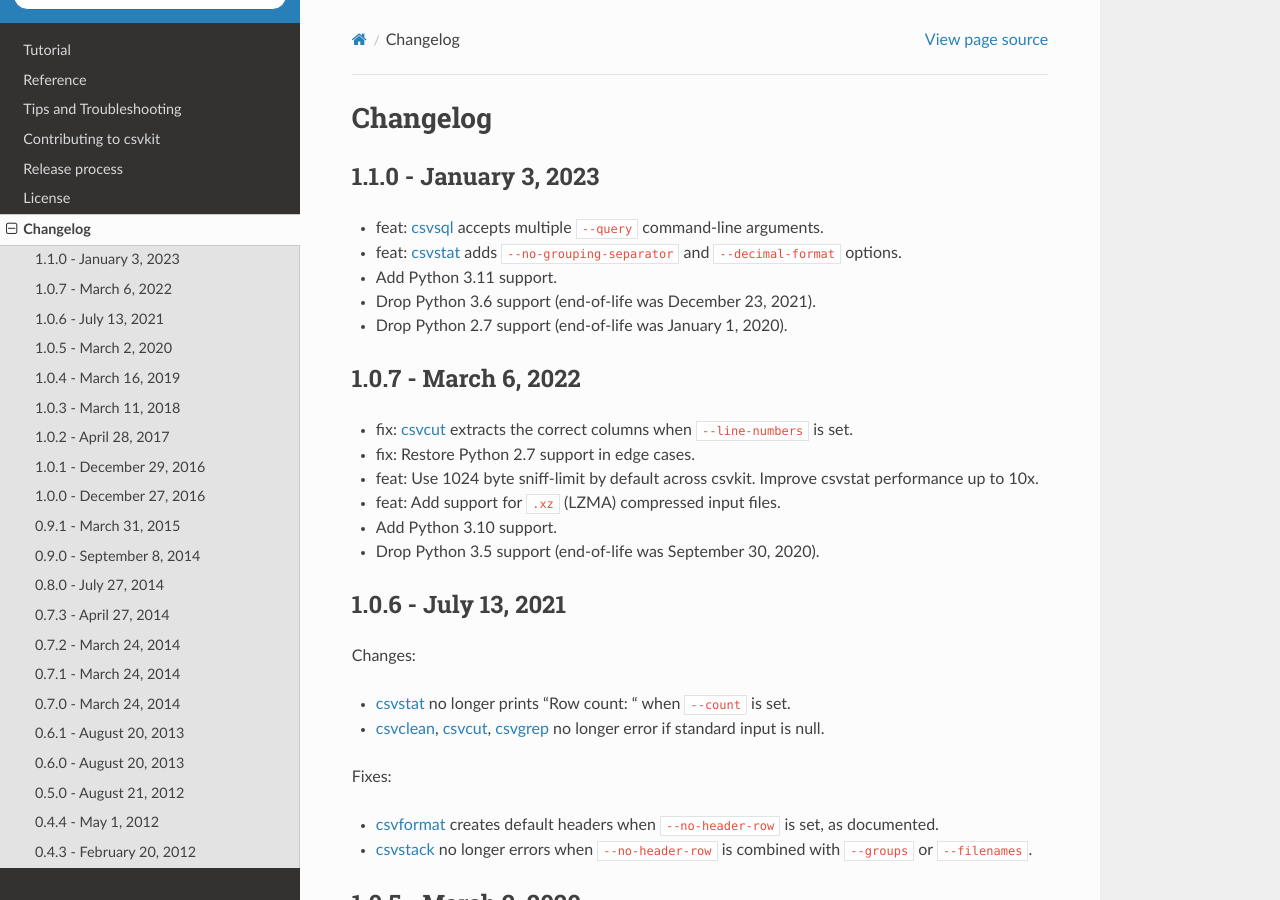
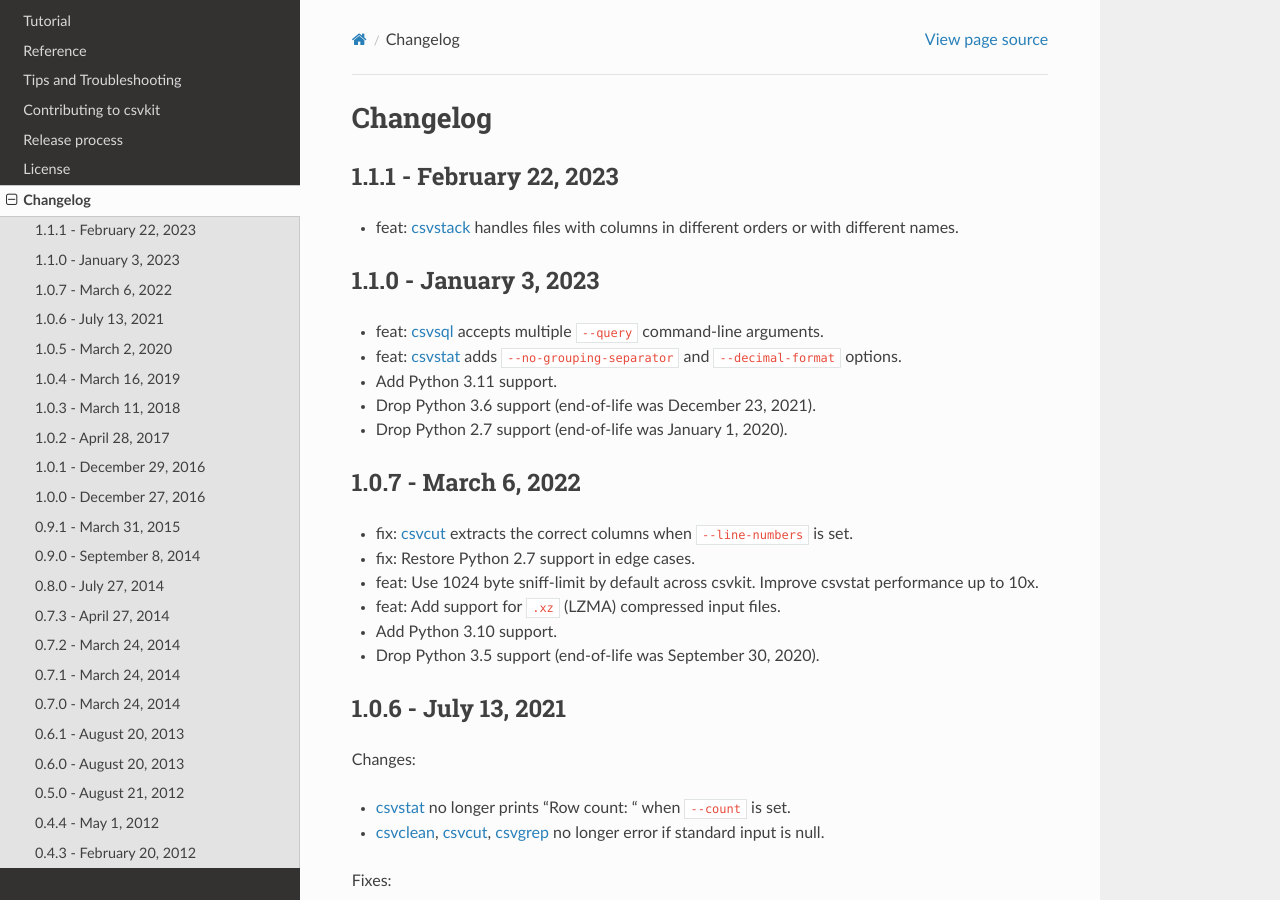
Before and after one commit to wireservice/csvkit, a Sphinx documentation site: the page built from docs/changelog.rst, in a window 1280 px wide and 900 px high. Built offline with Sphinx 7.4.7 and the Read the Docs theme 2.0.0, drawn with Linux system fonts in a browser that asks for light colours.

Commit message:
build: Iterate the version number

```diff
--- a/CHANGELOG.rst
+++ b/CHANGELOG.rst
@@ -1,3 +1,8 @@
+1.1.1 - February 22, 2023
+-------------------------
+
+* feat: :doc:`/scripts/csvstack` handles files with columns in different orders or with different names.
+
 1.1.0 - January 3, 2023
 -----------------------
 
--- a/docs/conf.py
+++ b/docs/conf.py
@@ -40,7 +40,7 @@
 # built documents.
 #
 # The short X.Y version.
-version = '1.1.0'
+version = '1.1.1'
 # The full version, including alpha/beta/rc tags.
 release = version
 
--- a/setup.py
+++ b/setup.py
@@ -5,7 +5,7 @@
 
 setup(
     name='csvkit',
-    version='1.1.0',
+    version='1.1.1',
     description='A suite of command-line tools for working with CSV, the king of tabular file formats.',
     long_description=long_description,
     long_description_content_type='text/x-rst',
```
Also changed, not shown: 1 other file.
